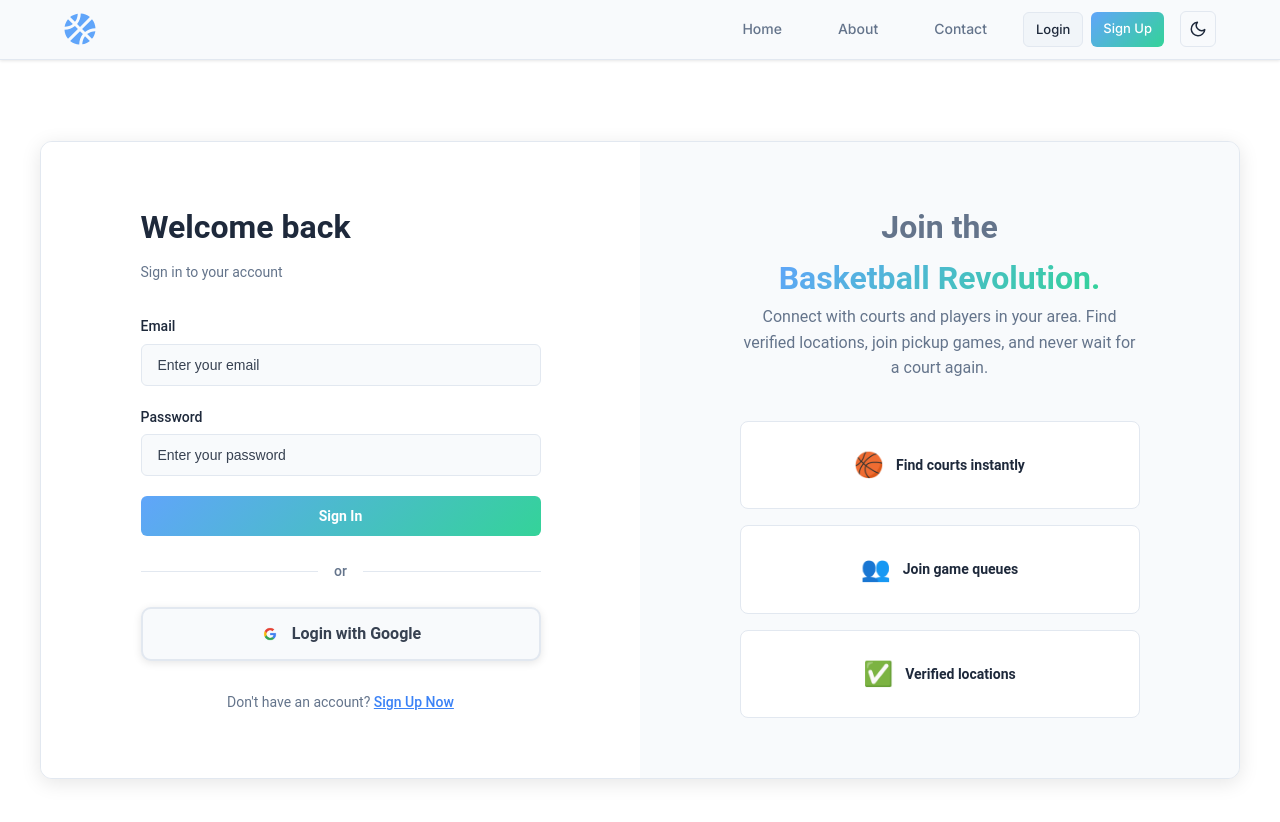
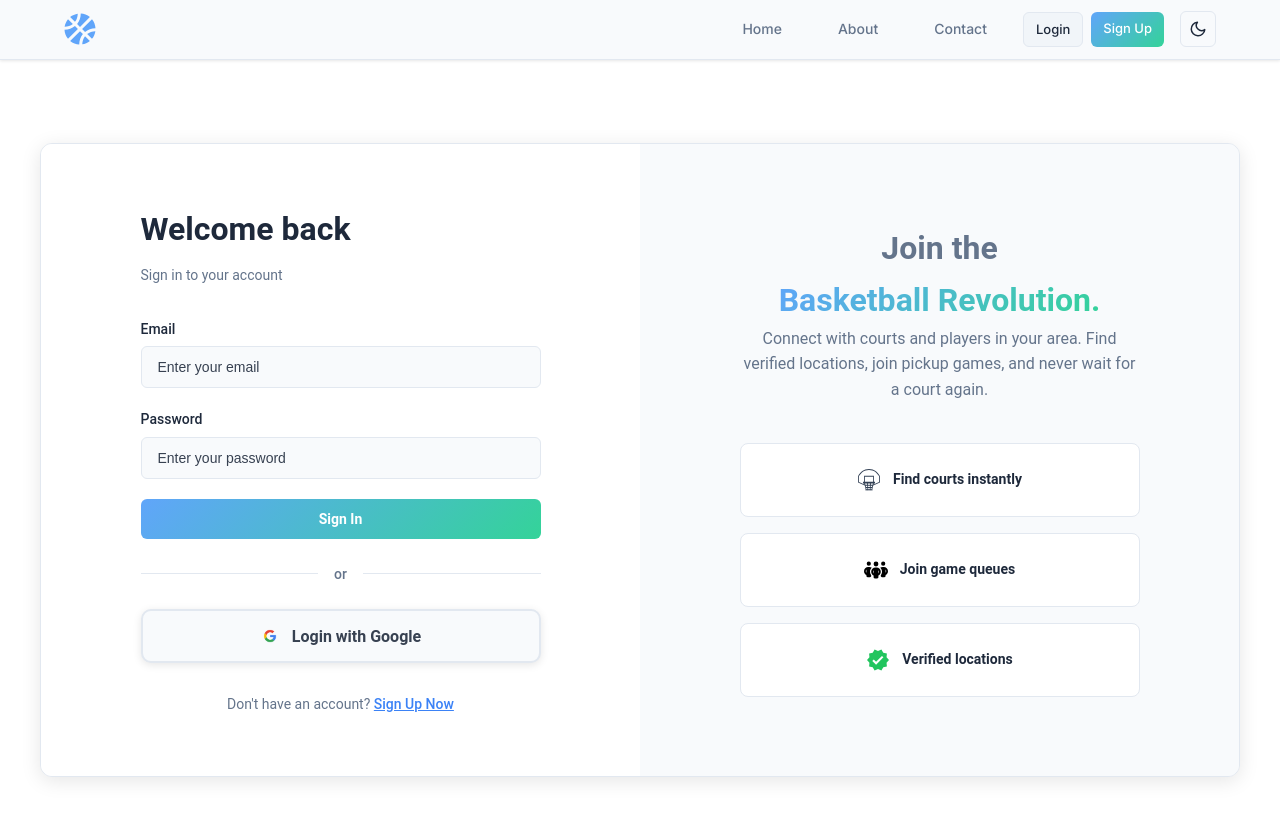
Before and after one commit to giuseppi/clutch-web, a React (Vite) app: page /login in a window 1280 px wide. Shown: the top 822 px of the page. Built offline with nearby package versions, Linux system fonts and the light colour scheme; no server answers.

Commit message:
update: changed login/signup icons to react-icons

```diff
--- a/src/auth/Login.jsx
+++ b/src/auth/Login.jsx
@@ -1,7 +1,11 @@
 import { signInWithEmailAndPassword } from 'firebase/auth';
 import React, { useState } from 'react';
+import { FaPeopleGroup } from 'react-icons/fa6';
+import { GiBasketballBasket } from 'react-icons/gi';
+import { MdVerified } from 'react-icons/md';
 import { Link, useNavigate } from 'react-router-dom';
 import GoogleLoginButton from '../components/GoogleButton.jsx';
+import { useTheme } from '../contexts/useTheme';
 import { auth } from '../firebase';
 
 const Login = () => {
@@ -10,6 +14,7 @@ const Login = () => {
   const [error, setError] = useState('');
   const [loading, setLoading] = useState(false);
   const navigate = useNavigate();
+  const { theme } = useTheme();
 
   const handleSubmit = async (e) => {
     e.preventDefault();
@@ -119,15 +124,42 @@ const Login = () => {
             </p>
             <div className="auth-features">
               <div className="auth-feature">
-                <div className="auth-feature-icon">🏀</div>
+                <div className="auth-feature-icon">
+                  <GiBasketballBasket
+                    style={{
+                      color: theme === 'dark' ? 'var(--text-secondary)' : '#334155',
+                      width: 24,
+                      height: 24,
+                      display: 'block',
+                    }}
+                  />
+                </div>
                 <div className="auth-feature-text">Find courts instantly</div>
               </div>
               <div className="auth-feature">
-                <div className="auth-feature-icon">👥</div>
+                <div className="auth-feature-icon">
+                  <FaPeopleGroup
+                    style={{
+                      color: theme === 'dark' ? 'white' : '#000',
+                      width: 24,
+                      height: 24,
+                      display: 'block',
+                    }}
+                  />
+                </div>
                 <div className="auth-feature-text">Join game queues</div>
               </div>
               <div className="auth-feature">
-                <div className="auth-feature-icon">✅</div>
+                <div className="auth-feature-icon">
+                  <MdVerified
+                    style={{
+                      color: '#22c55e',
+                      width: 24,
+                      height: 24,
+                      display: 'block',
+                    }}
+                  />
+                </div>
                 <div className="auth-feature-text">Verified locations</div>
               </div>
             </div>
--- a/src/auth/Signup.jsx
+++ b/src/auth/Signup.jsx
@@ -1,7 +1,10 @@
 import { createUserWithEmailAndPassword } from 'firebase/auth';
 import React, { useState } from 'react';
+import { FaBoltLightning, FaTrophy } from 'react-icons/fa6';
+import { GiBasketballBasket } from 'react-icons/gi';
 import { Link, useNavigate } from 'react-router-dom';
 import GoogleLoginButton from '../components/GoogleButton.jsx';
+import { useTheme } from '../contexts/useTheme';
 import { auth } from '../firebase';
 
 const Signup = () => {
@@ -11,6 +14,7 @@ const Signup = () => {
   const [error, setError] = useState('');
   const [loading, setLoading] = useState(false);
   const navigate = useNavigate();
+  const { theme } = useTheme();
 
   const handleSubmit = async (e) => {
     e.preventDefault();
@@ -149,15 +153,42 @@ const Signup = () => {
             </p>
             <div className="auth-features">
               <div className="auth-feature">
-                <div className="auth-feature-icon">🎯</div>
+                <div className="auth-feature-icon">
+                  <GiBasketballBasket
+                    style={{
+                      color: theme === 'dark' ? 'var(--text-secondary)' : '#334155',
+                      width: 24,
+                      height: 24,
+                      display: 'block',
+                    }}
+                  />
+                </div>
                 <div className="auth-feature-text">Discover nearby courts</div>
               </div>
               <div className="auth-feature">
-                <div className="auth-feature-icon">⚡</div>
+                <div className="auth-feature-icon">
+                  <FaBoltLightning
+                    style={{
+                      color: '#facc15', // yellow-400
+                      width: 24,
+                      height: 24,
+                      display: 'block',
+                    }}
+                  />
+                </div>
                 <div className="auth-feature-text">Instant game matching</div>
               </div>
               <div className="auth-feature">
-                <div className="auth-feature-icon">🏆</div>
+                <div className="auth-feature-icon">
+                  <FaTrophy
+                    style={{
+                      color: '#ffd700', // gold
+                      width: 24,
+                      height: 24,
+                      display: 'block',
+                    }}
+                  />
+                </div>
                 <div className="auth-feature-text">Join tournaments</div>
               </div>
             </div>
```
